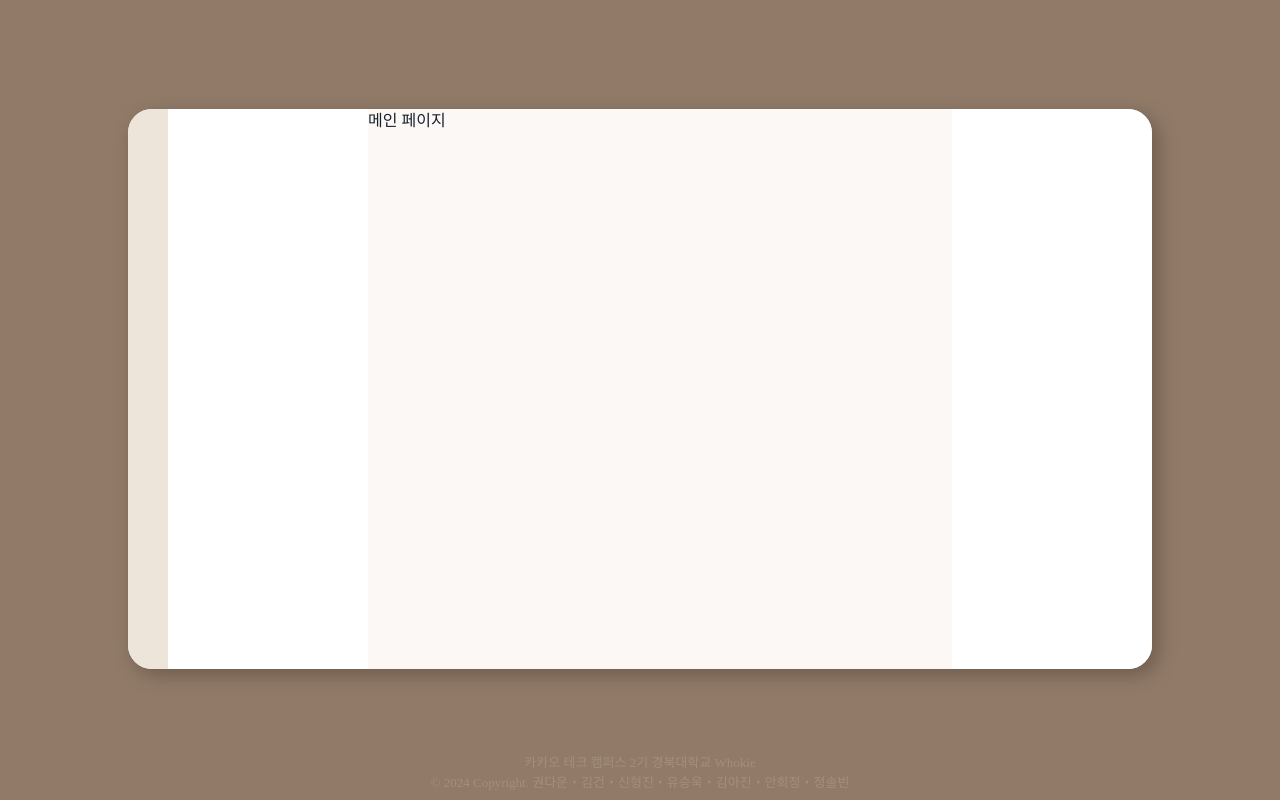
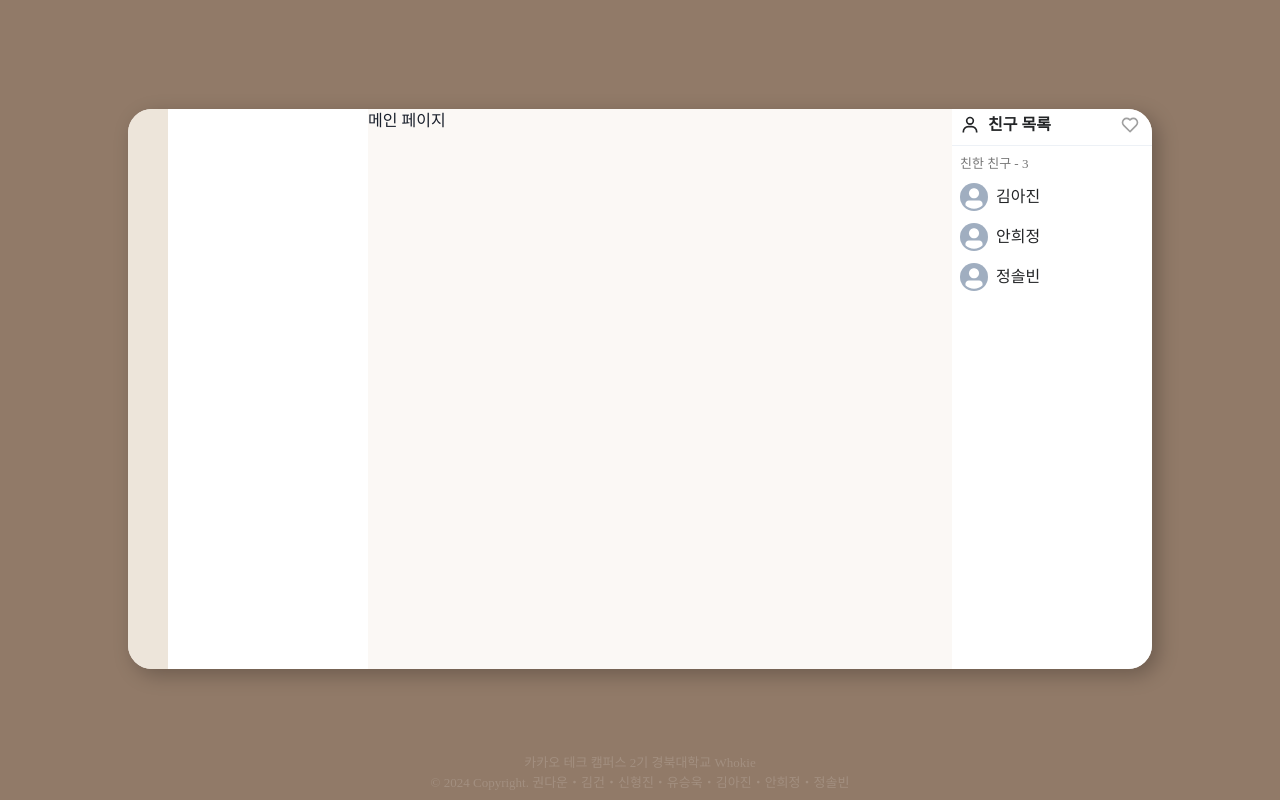
Before and after one commit to kakao-tech-campus-2nd-step3/Team6_FE, a React (Vite) app: page / in a window 1280 px wide. Built offline with nearby package versions, Linux system fonts and the light colour scheme; a web font is replaced by a local one.

Commit message:
Feat(friend): 친구 섹션 UI 추가

```diff
--- /dev/null
+++ b/src/components/features/Layout/FriendSection/FriendHero/index.tsx
@@ -0,0 +1,17 @@
+import { BiHeart, BiUser } from 'react-icons/bi'
+
+import { Box, Flex, HStack, Text } from '@chakra-ui/react'
+
+export const FriendHeader = () => {
+  return (
+    <Flex alignItems="center" justifyContent="space-between" paddingRight={3}>
+      <HStack padding={2} paddingY={1}>
+        <BiUser size={20} />
+        <Text fontWeight={600}>친구 목록</Text>
+      </HStack>
+      <Box color="black.500" _hover={{ color: 'text', cursor: 'pointer' }}>
+        <BiHeart size={20} />
+      </Box>
+    </Flex>
+  )
+}
--- /dev/null
+++ b/src/components/features/Layout/FriendSection/MyFriendList/index.tsx
@@ -0,0 +1,36 @@
+import { Avatar, Flex, HStack, Text } from '@chakra-ui/react'
+import { css } from '@emotion/react'
+
+import { Friend } from '@/types'
+
+interface MyFriendListProps {
+  friends: Friend[]
+}
+
+export const MyFriendList = ({ friends }: MyFriendListProps) => {
+  return (
+    <Flex
+      flexDirection="column"
+      alignItems="start"
+      paddingX={2}
+      overflowY="scroll"
+      css={hideScrollbar}
+    >
+      <Text fontSize="small" color="text_detail" paddingY={1}>
+        친한 친구 - {friends.length}
+      </Text>
+      <Flex flexDirection="column" width="full" maxHeight="30rem">
+        {friends.map((friend) => (
+          <HStack key={friend.friendId} paddingY={1.5}>
+            <Avatar width={7} height={7} src={friend.imageUrl} />
+            <Text>{friend.name}</Text>
+          </HStack>
+        ))}
+      </Flex>
+    </Flex>
+  )
+}
+
+const hideScrollbar = css({
+  '&::-webkit-scrollbar': { display: 'none' },
+})
--- a/src/components/features/Layout/FriendSection/index.tsx
+++ b/src/components/features/Layout/FriendSection/index.tsx
@@ -1,5 +1,37 @@
-import { Box } from '@chakra-ui/react'
+import { Box, Divider, Flex } from '@chakra-ui/react'
+
+import { FriendHeader } from './FriendHero'
+import { MyFriendList } from './MyFriendList'
 
 export const FriendSection = () => {
-  return <Box background="white" width="200px" height="full" />
+  return (
+    <Box background="white" width="200px" height="full" color="text">
+      <Flex flexDirection="column" gap={1}>
+        <FriendHeader />
+        <Divider />
+        <MyFriendList friends={mockFriendsData} />
+      </Flex>
+    </Box>
+  )
 }
+
+const mockFriendsData = [
+  {
+    friendId: 1,
+    name: '김아진',
+    imageUrl: '',
+    isFriend: true,
+  },
+  {
+    friendId: 2,
+    name: '안희정',
+    imageUrl: '',
+    isFriend: true,
+  },
+  {
+    friendId: 3,
+    name: '정솔빈',
+    imageUrl: '',
+    isFriend: true,
+  },
+]
--- /dev/null
+++ b/src/types/index.ts
@@ -0,0 +1,6 @@
+export type Friend = {
+  friendId: number
+  name: string
+  imageUrl: string
+  isFriend: boolean
+}
```
Also changed, not shown: src/components/features/Layout/FriendSection/FriendList/index.tsx (added, +36 -0 lines).
